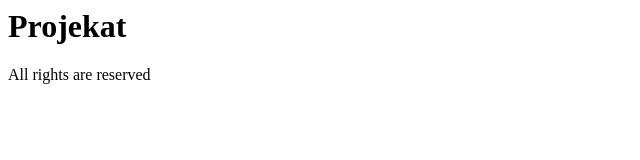
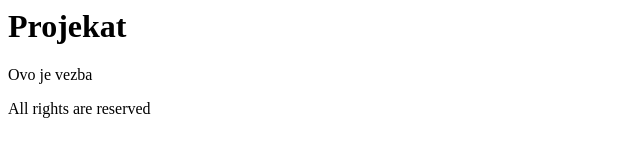
Before and after one commit to DanijelaH/workspace, a plain HTML site: page index.html in a window 1280 px wide. Shown: the whole page, without its empty margins (0-640 px from the left). Drawn offline with Linux system fonts and the light colour scheme.

Commit message:
Initial commit

```diff
--- a/index.html
+++ b/index.html
@@ -1,4 +1,5 @@
 <h1>Projekat</h1>
 
+<p>Ovo je vezba</p>
 
 <footer>All rights are reserved</footer>
```
